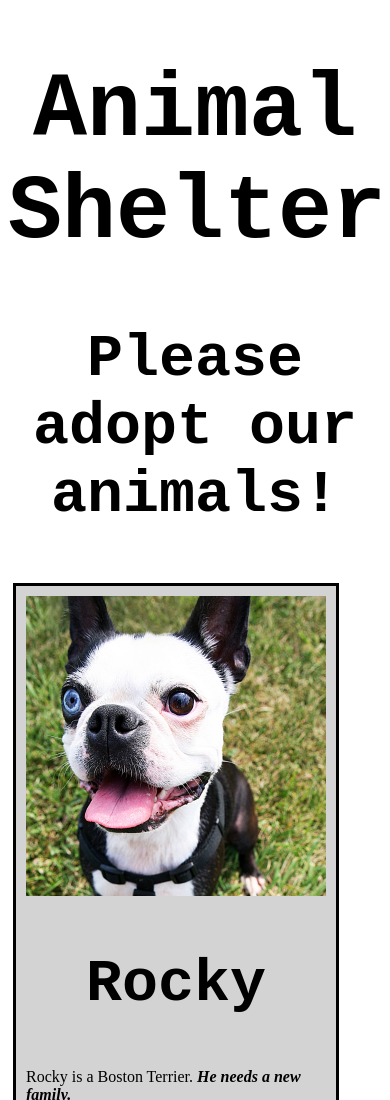
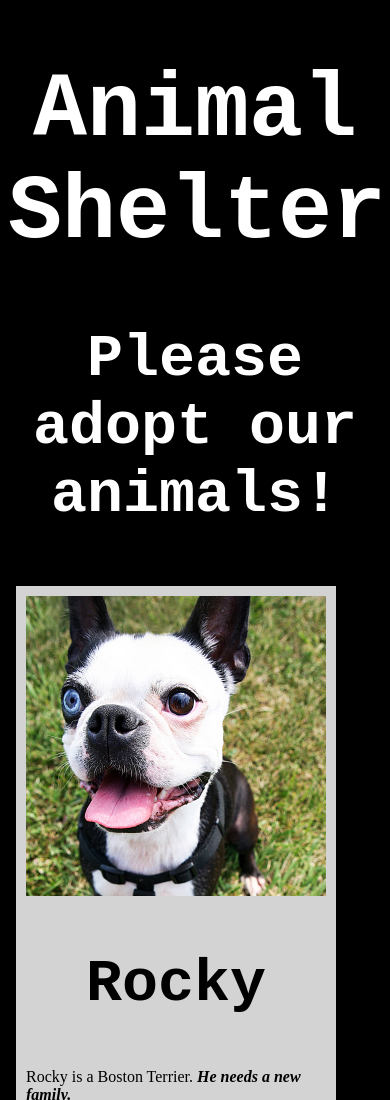
Before and after one commit to Onionator/animal-shelter, a plain HTML site: page index.html in a window 390 px wide. Shown: the top 1100 px of the page. Drawn offline with Linux system fonts and the light colour scheme.

Commit message:
add media query to animal shelter.

```diff
--- a/css/styles.css
+++ b/css/styles.css
@@ -27,3 +27,13 @@ h2 {
   font-size: 60px;
   font-family: monospace;
 }
+
+@media screen and (max-width: 600px) {
+  body {
+    background-color: black;
+    color: white;
+  }
+  div {
+    color: black;
+  }
+}
```
